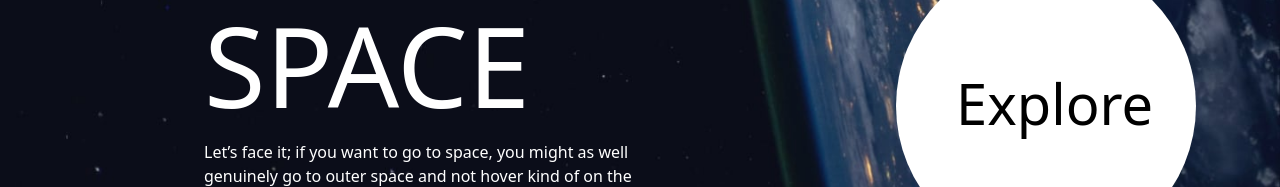
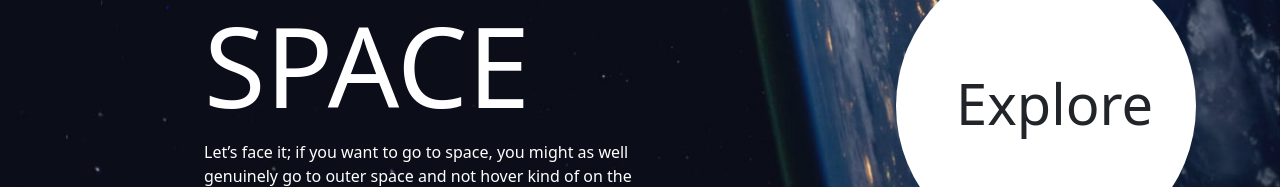
Before and after one commit to ricardochan319/space, a plain HTML site: page index.html in a window 1280 px wide. Shown: the part 444-631 px from the top of the page. Drawn offline with nearby package versions, Linux system fonts and the light colour scheme.

Commit message:
index.html updated

```diff
--- a/index.html
+++ b/index.html
@@ -93,7 +93,7 @@
       </div>
 
       <div class="explore">
-        <h2>Explore</h2>
+        <h2><a class="nav-link text-dark" href="#">Explore</a></h2>
       </div>
     </section>
   </body>
```
